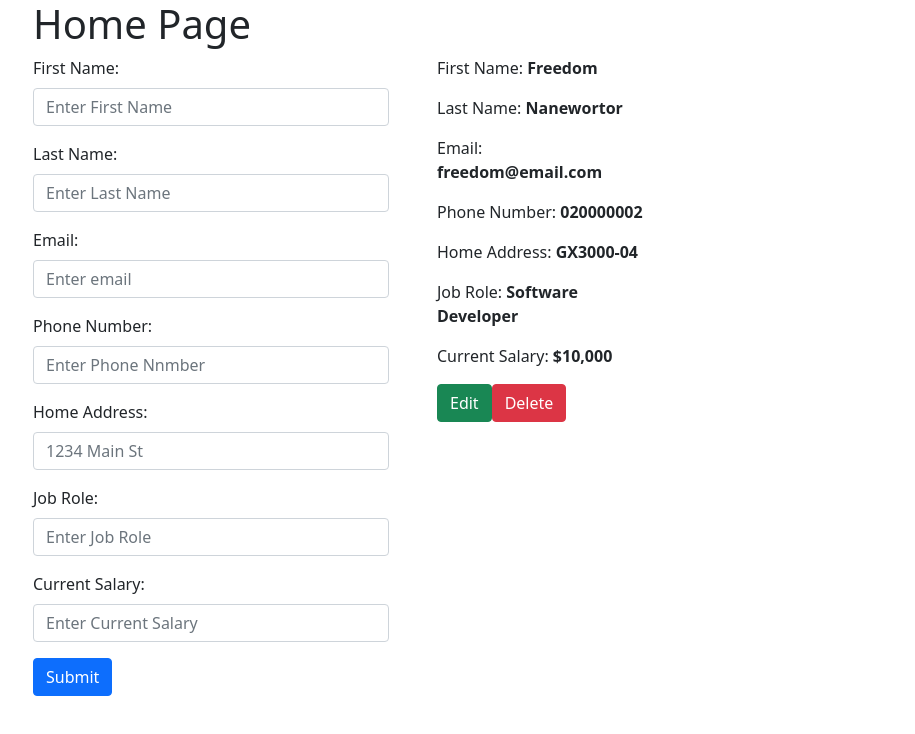
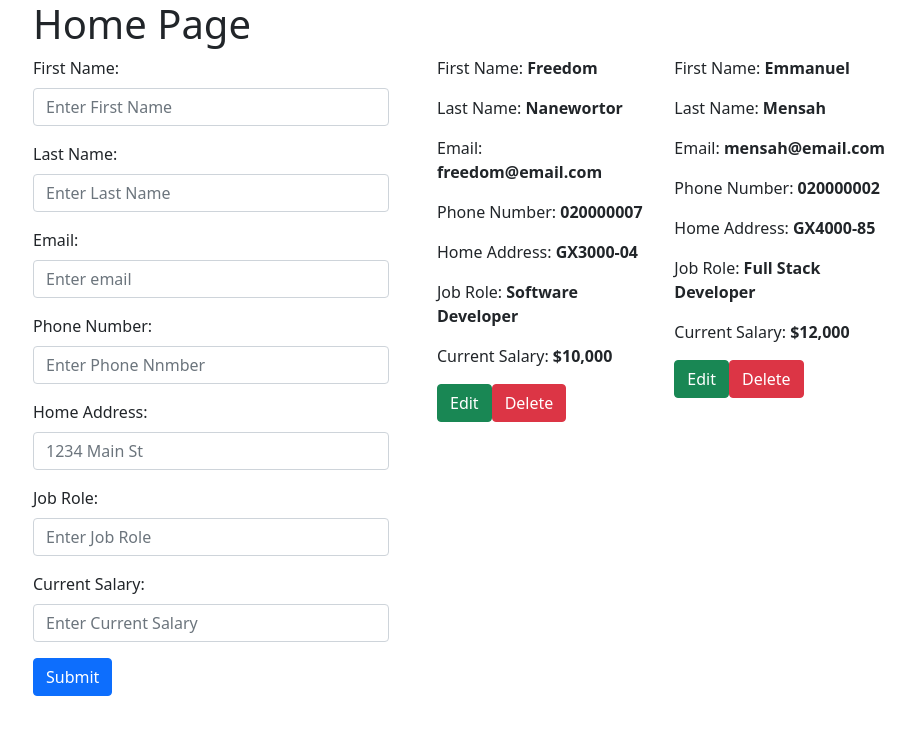
Before and after one commit to Freedom-seven/fe-tech, a React (Create React App) app: page / in a window 1280 px wide. Shown: the top 734 px of the page, without its empty margins (49-964 px from the left). Built offline with nearby package versions, Linux system fonts and the light colour scheme.

Commit message:
add handle for delete and edit

```diff
--- a/src/App.jsx
+++ b/src/App.jsx
@@ -13,10 +13,20 @@ class App extends Component {
           firstName: "Freedom",
           lastName: "Nanewortor",
           email: "freedom@email.com",
-          phoneNumber: "020000002",
+          phoneNumber: "020000007",
           homeAddress: "GX3000-04",
           jobRole: "Software Developer",
           currentSalary: "$10,000",
+          id: Math.random().toString()
+        },
+        {
+          firstName: "Emmanuel",
+          lastName: "Mensah",
+          email: "mensah@email.com",
+          phoneNumber: "020000002",
+          homeAddress: "GX4000-85",
+          jobRole: "Full Stack Developer",
+          currentSalary: "$12,000",
           id: Math.random().toString()
         },
       ],
@@ -29,6 +39,22 @@ class App extends Component {
       data: [...this.state.data, newEmployee],
     });
   };
+
+  handleDeleteData = (dataId) => {
+    const dataSaved = this.state.data.filter((dataList) => {
+      return dataList.id !== dataId;
+    });
+    this.setState({ data: dataSaved });
+  };
+
+  handleEditData = (updatedData) => {
+    this.setState({
+      data: this.state.data.map((dataList) =>
+        dataList.id === updatedData.id ? updatedData : dataList
+      ),
+    });
+  };
+
   render() {
     return (
       <>
@@ -40,7 +66,7 @@ class App extends Component {
                 <EmployeeDataForm addData={this.handleAddData} />
               </Col>
               <Col>
-                <EmployeeDataList data={this.state.data} />
+                <EmployeeDataList data={this.state.data} deleteData={this.handleDeleteData} editData={this.handleEditData} />
               </Col>
             </Row>
           </div>
```
